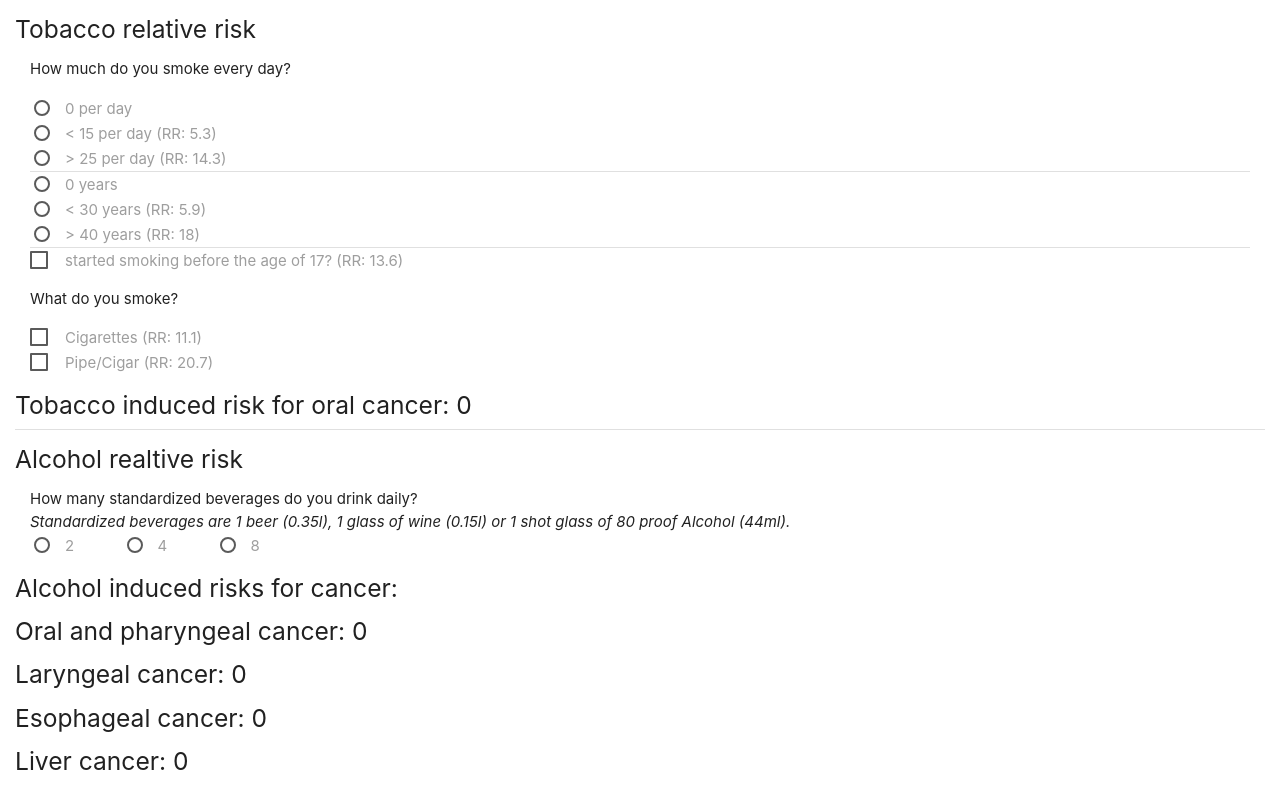
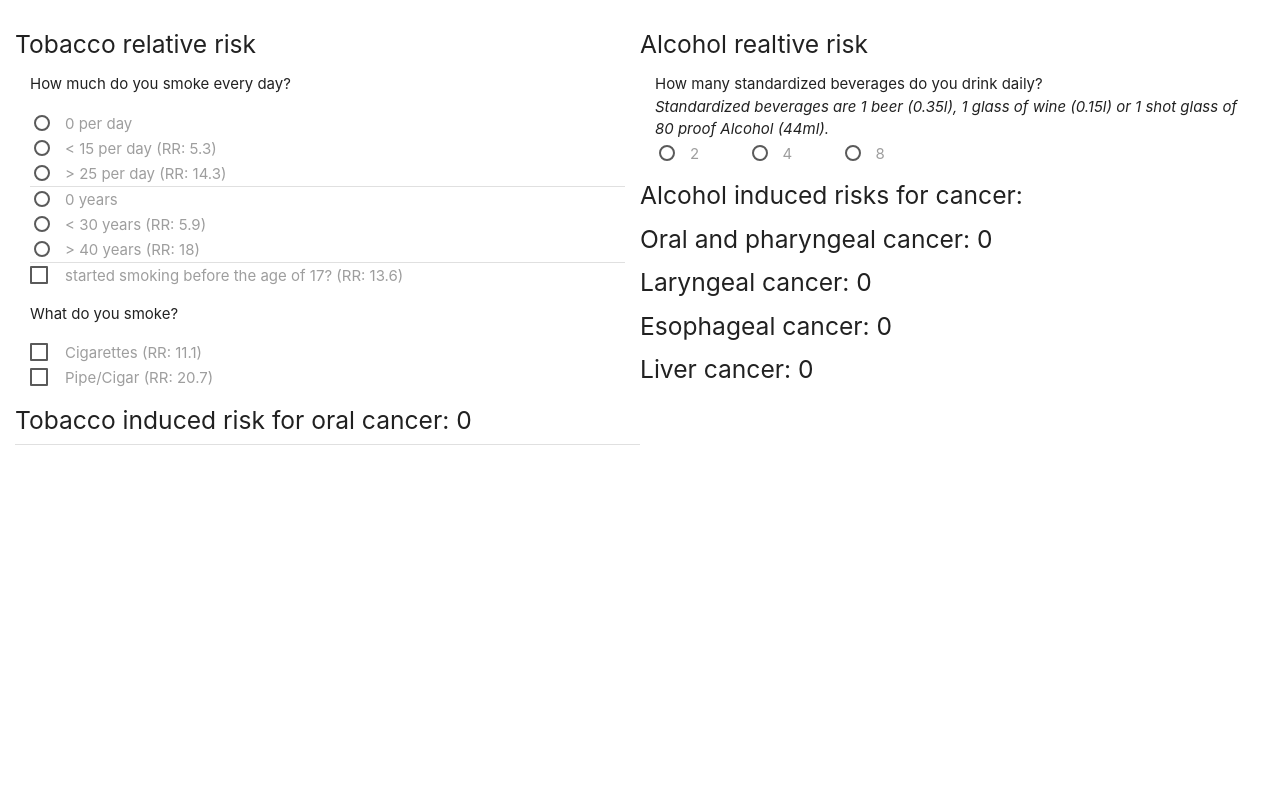
Before and after one commit to JohannesTeichert/TobaccoAlcoholCancerRisk, a plain HTML site: page index.html in a window 1280 px wide. Drawn offline with nearby package versions, Linux system fonts and the light colour scheme.

Commit message:
added two column layout

```diff
--- a/index.html
+++ b/index.html
@@ -12,6 +12,8 @@
 <title>Alcohol and Tobacco Combined Cancer Risk Calculator</title>
 </head>
 <body>
+	<div class="row">
+	<div class="column">
 	<h5>Tobacco relative risk</h5>
 	<form id="tobacco-rr">
 		<p>How much do you smoke every day?</p>
@@ -60,10 +62,12 @@
 	<h5 id="tobaccoResult">Tobacco induced risk for oral cancer: 0</h5>
 
 	<div class="divider"></div>
+	</div>
+	<div class="column">
 	<h5>Alcohol realtive risk</h5>
 	<form id=alcohol-rr>
 		<span>How many standardized beverages do you drink daily?</span><br />
-		<span><i>Standardized beverages are 1 beer (0.35l), 1 glass of wine (0.15l) or 1 shot glass of 80 proof Alcohol (44ml).</i></i></span><br />
+		<span><i>Standardized beverages are 1 beer (0.35l), 1 glass of wine (0.15l) or 1 shot glass of 80 proof Alcohol (44ml).</i></span><br />
 		<label> <input type="radio" id="two_drinks" name="alcohol"
 			class="alcohol" data-oral="1.75" data-laryngeal="1.38"
 			data-esophageal="1.51" data-liver="1.17" onchange="calcAlcohol()" />
@@ -82,6 +86,8 @@
 	<h5 id="laryngeal">Laryngeal cancer: 0</h5>
 	<h5 id="esophageal">Esophageal cancer: 0</h5>
 	<h5 id="liver">Liver cancer: 0</h5>
+	</div>
+	</div>
 
 	<script
 		src="https://ajax.googleapis.com/ajax/libs/jquery/3.3.1/jquery.min.js"></script>
--- a/main.css
+++ b/main.css
@@ -5,3 +5,15 @@ form, body {
 span {
 	margin-right: 3em;
 }
+
+.column {
+    float: left;
+    width: 50%;
+}
+
+/* Clear floats after the columns */
+.row:after {
+    content: "";
+    display: table;
+    clear: both;
+}
```
